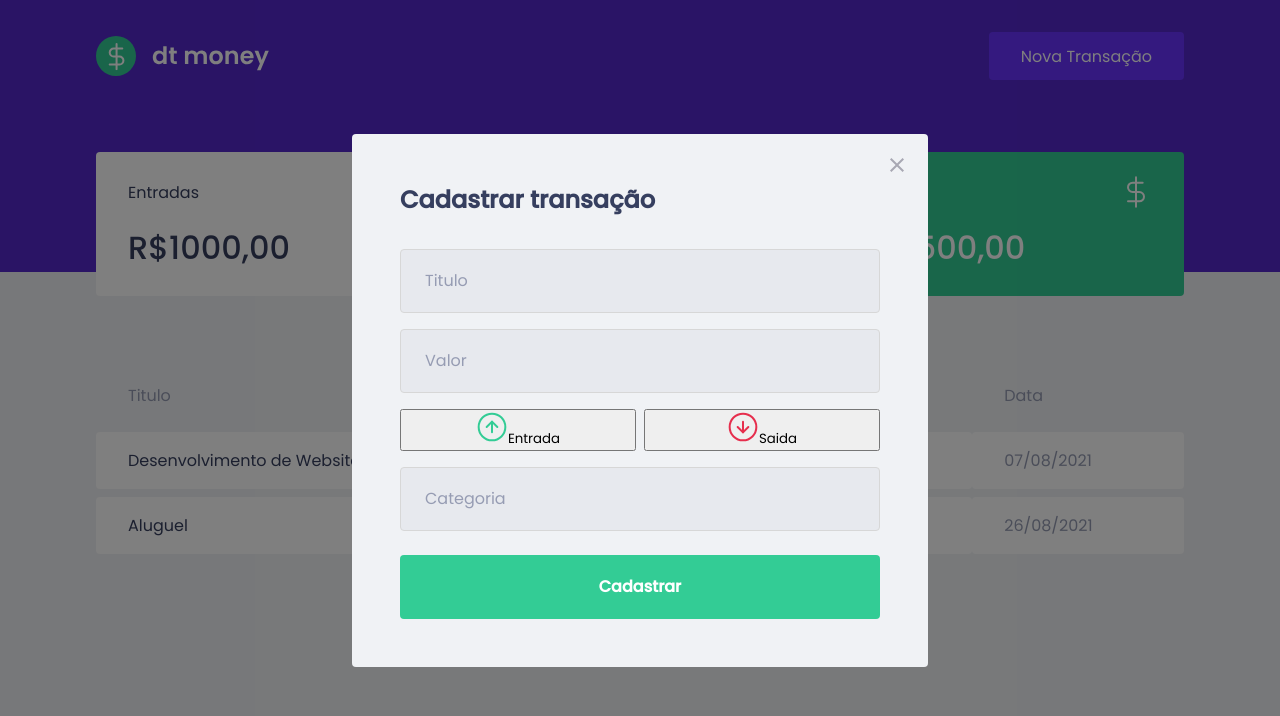
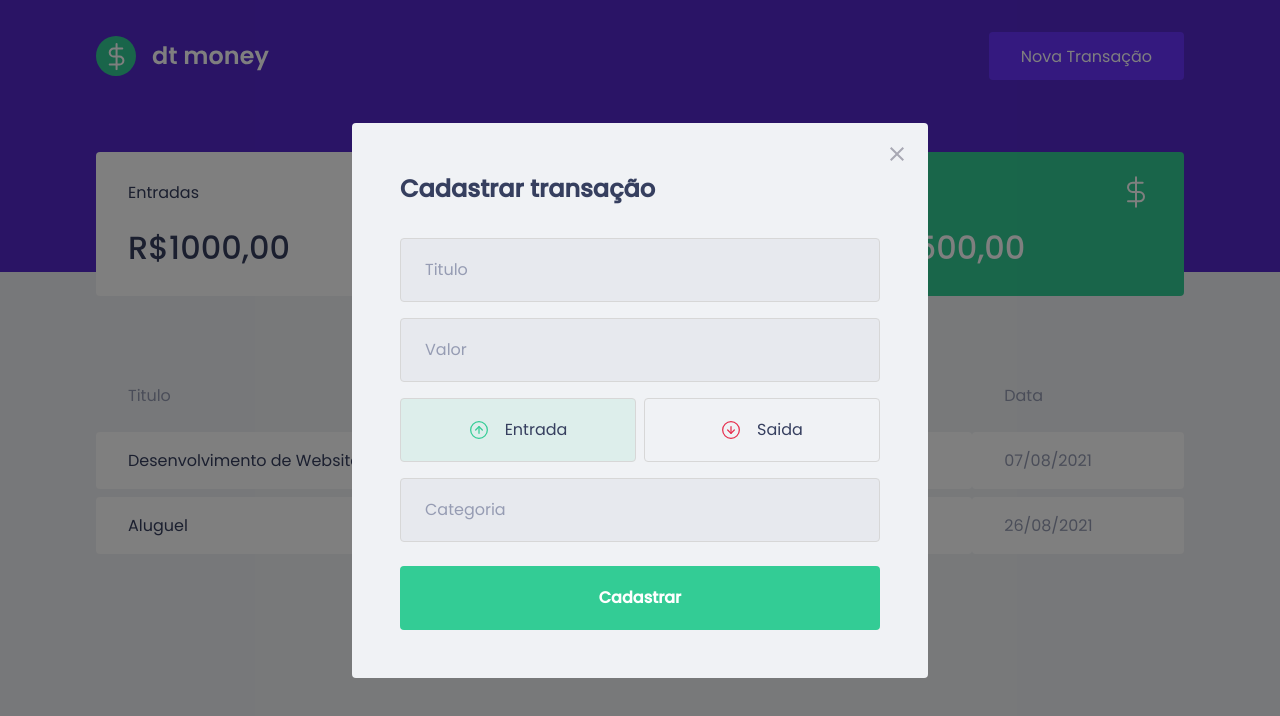
Before and after one commit to flvSantos15/dtmoneyt, a React (Create React App) app: page / in a window 1280 px wide. Both pictures are taken after a click on the button "Nova Transação". Shown: the top 716 px of the page. Built offline with nearby package versions, Linux system fonts and the light colour scheme; no server answers; what miragejs would draw is missing.

Commit message:
Salvando dados no form

```diff
--- a/src/components/NewTransactionModal/index.tsx
+++ b/src/components/NewTransactionModal/index.tsx
@@ -1,8 +1,9 @@
 import Modal from 'react-modal';
 import incomeImg from '../../assets/income.svg'
 import outcomeImg from '../../assets/outcome.svg'
-import { Container, TransactionTypeContainer, } from "./styles"
+import { Container, RadioBox, TransactionTypeContainer, } from "./styles"
 import closeImg from '../../assets/close.svg'
+import { useState } from 'react';
 
 interface NewTransactionModalProps {
   isOpen: boolean;
@@ -10,6 +11,8 @@ interface NewTransactionModalProps {
 }
 
 export function NewTransactionModal({isOpen, onRequestClose}:NewTransactionModalProps){
+  const [type, setType] = useState('deposit')
+
   return(
     <Modal
       isOpen={isOpen}
@@ -37,19 +40,25 @@ export function NewTransactionModal({isOpen, onRequestClose}:NewTransactionModal
         />
 
         <TransactionTypeContainer>
-          <button
+          <RadioBox
             type="button"
+            onClick={() => {setType('deposit')}}
+            isActive={type === 'deposit'}
+            activeColor='green'
           >
             <img src={incomeImg} alt="Entrada" />
             <span>Entrada</span>
-          </button>
+          </RadioBox>
 
-          <button
+          <RadioBox
             type="button"
+            onClick={() => {setType('withdraw')}}
+            isActive={type === 'withdraw'}
+            activeColor='red'
           >
             <img src={outcomeImg} alt="Saida" />
             <span>Saida</span>
-          </button>
+          </RadioBox>
         </TransactionTypeContainer>
 
         <input
```
